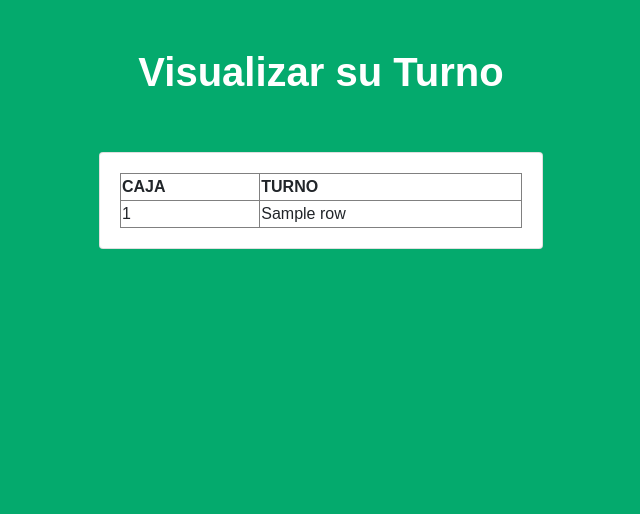
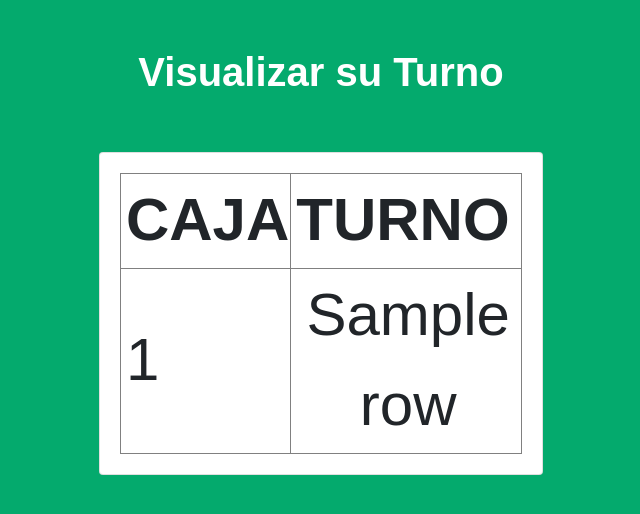
Before and after one commit to AlexanderRosario/Sistema-turno, a Flask app: template templates/layouts/list_turn.html in a window 1280 px wide. Shown: the top 514 px of the page, without its empty margins (319-959 px from the left). Run offline with Flask 2, Linux system fonts and the light colour scheme; the template is opened without the code that fills it: most values are stand-ins (such as "Sample title", 1, 10 or a date in 2020); some libraries are stand-ins or nearby versions; some web fonts are replaced.

Commit message:
por si las moscas

```diff
--- a/templates/layouts/list_turn.html
+++ b/templates/layouts/list_turn.html
@@ -7,7 +7,7 @@
   <link rel= "stylesheet" type= "text/css" href= "{{ url_for('static',filename='styles/login.css') }}">
   <link rel='stylesheet' href='https://fonts.googleapis.com/css?family=Muli'>
   <link rel="stylesheet"  href= "{{ url_for('static',filename='styles/style.css') }}">
-  <!-- <meta http-equiv="refresh" content="10"> -->
+  <meta http-equiv="refresh" content="10">
 
 <!-- <link rel='stylesheet' href='https://fonts.googleapis.com/css?family=Muli'><link rel="stylesheet" href="./style.css"> -->
 
@@ -24,29 +24,18 @@
                     <!-- <form id="submitForm" action="/service" method="post" data-parsley-validate="" data-parsley-errors-messages-disabled="true" novalidate="" _lpchecked="1"><input type="hidden" name="_csrf" value="7635eb83-1f95-4b32-8788-abec2724a9a4"> -->
                         <TABLE BORDER>
                             <TR>
-                                <TH>CAJA</TH> <TH>TURNO</TH>
+                                <TH style="padding-left:5px;padding-bottom:3px; font-size: 60px" >CAJA</TH> <TH  style="padding-left:5px;padding-bottom:3px; font-size: 60px">TURNO</TH>
                             </TR>
                             {%if data %}
                             {% for row in data %}
                             <TR>
-                                <TD>{{row.0}}</TD> <TD>{{row.1}}</TD>
+                                <TD  style="padding-left:5px;padding-bottom:3px; font-size: 60px">{{row.0}}</TD> <TD style="padding-left:5px;padding-bottom:3px; font-size: 60px; text-align: center;">{{row.1}}</TD>
                             </TR>
                             {%endfor%}
                             {% endif %}
 
                         </TABLE>
-
-
-                        <!-- <div class="form-group pt-1">
-                            <button class="btn btn-primary btn-block" type="submit">Siguiente</button>
-                        </div> -->
-
-                    <!-- </form> -->
-
                 </div>
-                <!-- <div class="clearfix">
-                    <button type="button" onClick="location.href='/service'" class="cancelbtn" >Cancelar </button>
-                  </div> -->
             </div>
         </div>
     </div>
```
Also changed, not shown: db/System_turn.db.
